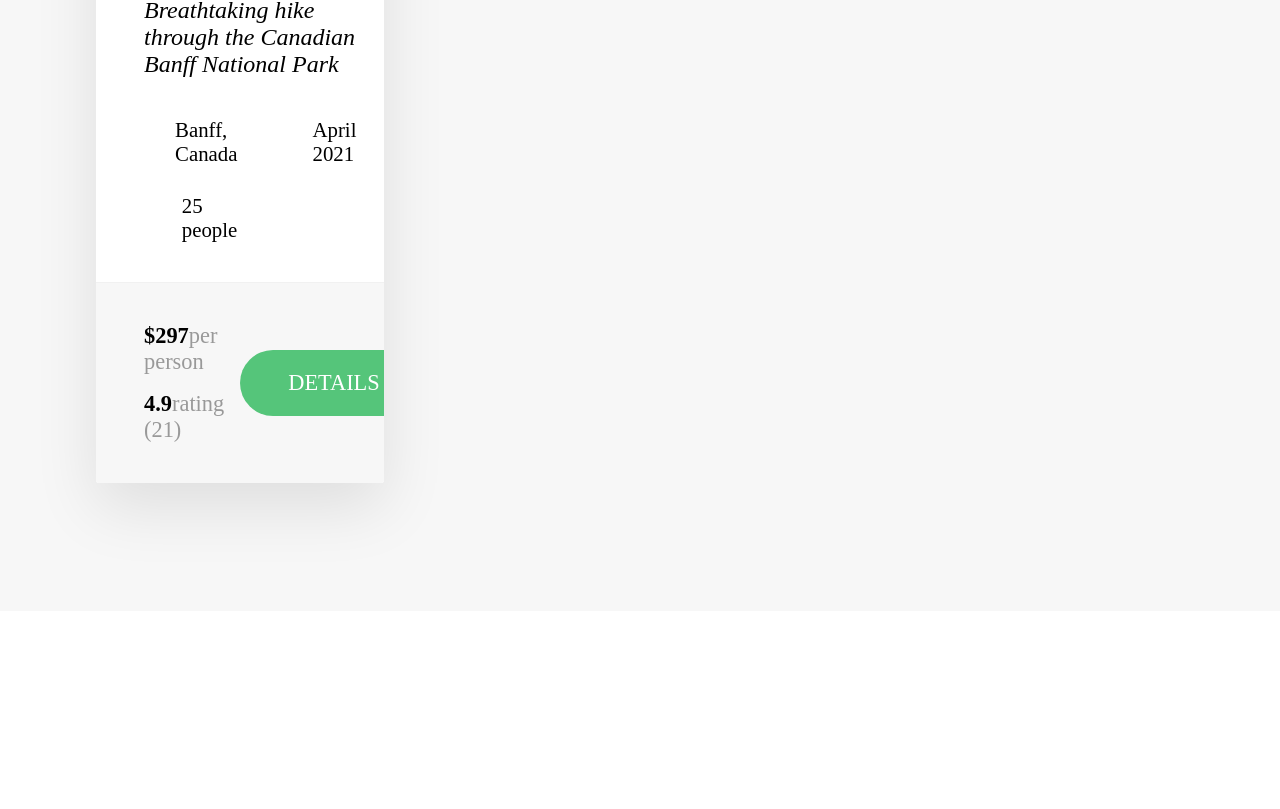
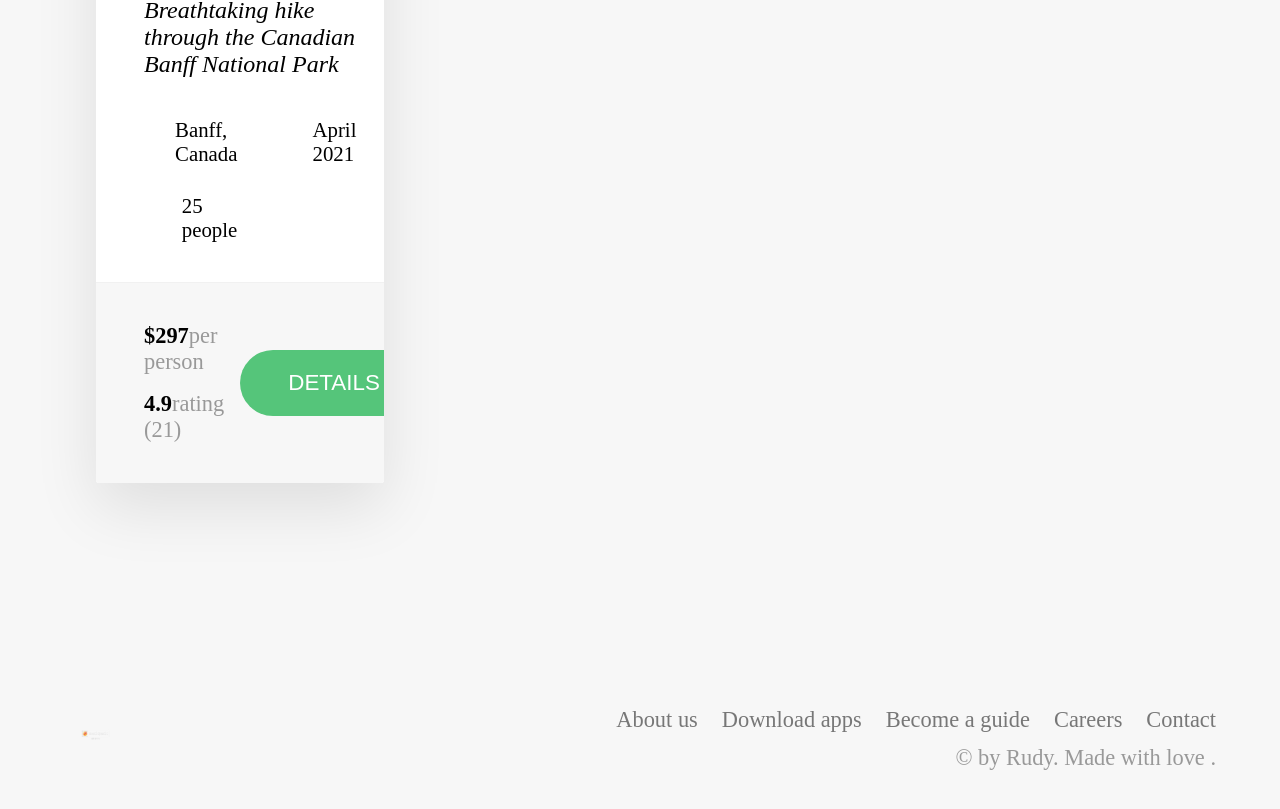
Before and after one commit to dexter9code/Backpack_FrontEnd, a React (Create React App) app: page / in a window 1280 px wide. Shown: the part 637-1446 px from the top of the page. Before the commit the page ends 1248 px from the top, so only its background shows below. Built offline with nearby package versions, Linux system fonts and the light colour scheme.

Commit message:
added footer but need to fix the icon

```diff
--- a/src/App.js
+++ b/src/App.js
@@ -1,4 +1,5 @@
 import React from "react";
+import Footer from "./components/screens/Footer";
 import Navbar from "./components/screens/Navbar";
 import Tour from "./components/screens/Tour";
 
@@ -7,6 +8,7 @@ function App() {
     <>
       <Navbar />
       <Tour />
+      <Footer />
     </>
   );
 }
--- /dev/null
+++ b/src/components/screens/Footer.css
@@ -0,0 +1,60 @@
+.footer {
+    background-color: #f7f7f7;
+    padding: 6rem 4rem 3rem 4rem;
+    font-size: 1.4rem;
+    display: grid;
+    grid-template-columns: auto auto;
+    grid-row-gap: 0.75rem;
+    -webkit-box-pack: justify;
+    -ms-flex-pack: justify;
+    justify-content: space-between;
+  }
+  @media only screen and (max-width: 50em) {
+    .footer {
+      grid-template-columns: 1fr;
+      grid-row-gap: 1.25rem;
+      justify-items: center;
+    }
+  }
+  .footer__logo {
+    grid-row: 1 / 3;
+    -ms-flex-item-align: center;
+    align-self: center;
+  }
+  @media only screen and (max-width: 50em) {
+    .footer__logo {
+      grid-row: 1;
+    }
+  }
+  .footer__logo img {
+    height: 3rem;
+  }
+  .footer__nav {
+    list-style: none;
+    display: -webkit-box;
+    display: -ms-flexbox;
+    display: flex;
+    justify-content: flex-end;
+  }
+  .footer__nav li {
+    margin-left: 1.5rem;
+  }
+  .footer__nav a {
+    color: #777;
+    text-decoration: none !important;
+    -webkit-transition: all 0.2s;
+    transition: all 0.2s;
+  }
+  .footer__nav a:hover,
+  .footer__nav a:active {
+    color: #55c57a;
+  }
+  .footer__copyright {
+    justify-self: end;
+    color: #999;
+  }
+  @media only screen and (max-width: 50em) {
+    .footer__copyright {
+      justify-self: center;
+    }
+  }
--- /dev/null
+++ b/src/components/screens/Footer.js
@@ -0,0 +1,35 @@
+import React from "react";
+
+import logo from "../assets/icons/backpackLogo.png";
+
+import "./Footer.css";
+
+const Footer = function (props) {
+  return (
+    <div class="footer">
+      <div class="footer__logo">
+        <img src={logo} alt="" />
+      </div>
+      <ul class="footer__nav">
+        <li>
+          <a href="#">About us</a>
+        </li>
+        <li>
+          <a href="#">Download apps</a>
+        </li>
+        <li>
+          <a href="#">Become a guide</a>
+        </li>
+        <li>
+          <a href="#">Careers</a>
+        </li>
+        <li>
+          <a href="#">Contact</a>
+        </li>
+      </ul>
+      <p class="footer__copyright">&copy; by Rudy. Made with love .</p>
+    </div>
+  );
+};
+
+export default Footer;
--- a/src/components/screens/Tour.js
+++ b/src/components/screens/Tour.js
@@ -56,9 +56,9 @@ const Tour = function (props) {
               <span className="card__footer-value">4.9</span>
               <span className="card__footer-text">rating (21)</span>
             </p>
-            <a href="#" className="btn btn--green btn--small">
+            <button href="#" className="btn btn--green btn--small">
               Details
-            </a>
+            </button>
           </div>
         </div>
       </div>
```
